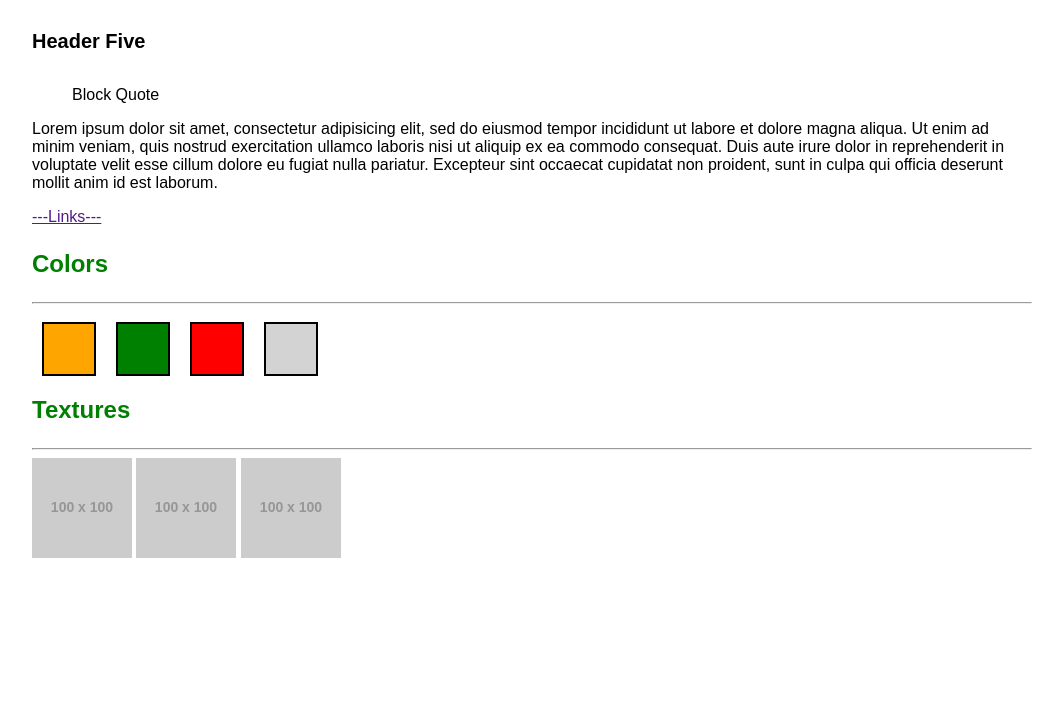
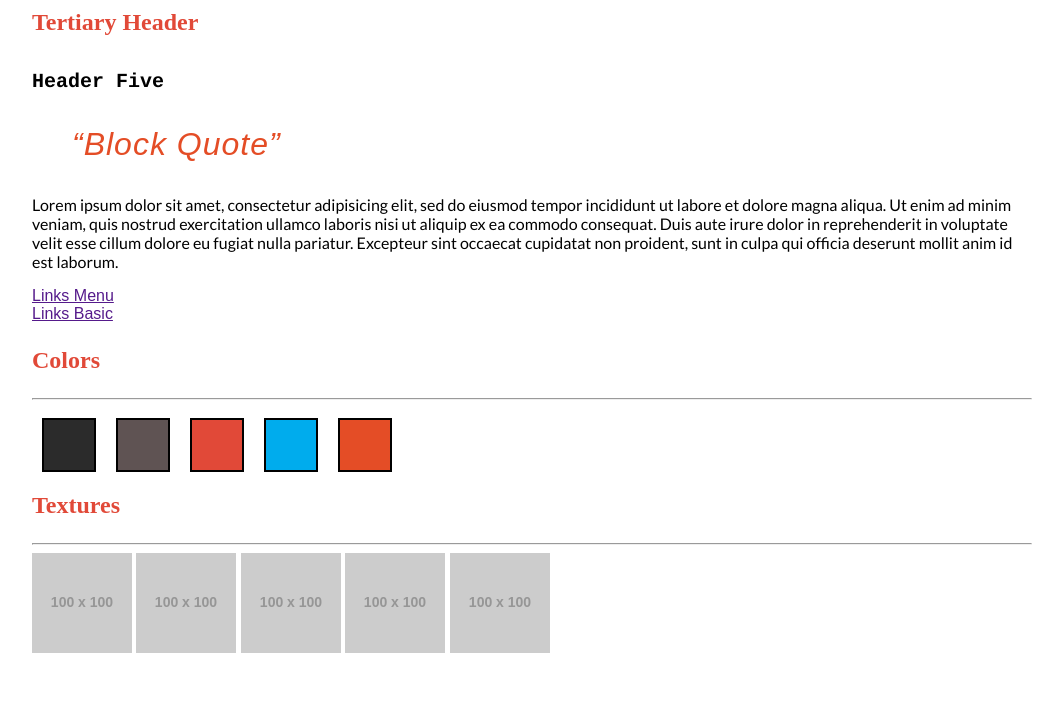
Before and after one commit to ayoung1/p3-style-tile, a plain HTML site: page index.html in a window 1280 px wide. Shown: the part 512-1219 px from the top of the page, without its empty margins (108-1171 px from the left). Before the commit the page ends 1124 px from the top, so only its background shows below. Drawn offline with Linux system fonts and the light colour scheme; placeholder pictures from the web are drawn by us; a web font is replaced by a local one.

Commit message:
Colors and Fonts

```diff
--- a/css/styles.css
+++ b/css/styles.css
@@ -3,25 +3,48 @@
 }
 
 /*typography*/
+h1{
+	font: 400 100px/1.3 'Berkshire Swash', Helvetica, sans-serif;
+	color: #2b2b2b;
+	text-shadow: 1px 1px 0px #ededed, 4px 4px 0px rgba(0,0,0,0.15);
+	font-size: 3em;
+}
+
 h2{
-	color:orange;
+	color: #5F5353;
 	font-size: 2em;
+	font-family: 'NovecentowideBookBold', sans-serif;
 }
 
 h3{
-	color: green;
+	color: #E14938;
 	font-size: 1.5em;
+	font-family: 'Gabriela', serif;
 }
 
 h5{
+	color: #000;
 	font-size: 1.25em;
+	font-family: courier;
+}
+
+blockquote{
+	color: #e44d26;
+	font-size: 2em;
+	font-style: italic;
+	letter-spacing: 1px;
+}
+
+p{
+	font-family: 'Lato', sans-serif;
 }
 
 /*Colors*/
 .color-1,
 .color-2,
 .color-3,
-.color-4{
+.color-4,
+.color-5{
 	border: 2px solid #000;
 	float:left;
 	margin:10px;
@@ -30,19 +53,23 @@ h5{
 }
 
 .color-1{
-	background: orange;
+	background: #2b2b2b;
 }
 
 .color-2{
-	background: green;
+	background: #5F5353;
 }
 
 .color-3{
-	background: red;
+	background: #E14938;
 }
 
 .color-4{
-	background: lightgrey;
+	background: #00ACED;
+}
+
+.color-5{
+	background: #e44d26;
 }
 
 /* Diagnostic Styling */
--- a/index.html
+++ b/index.html
@@ -7,6 +7,10 @@
   <link rel="stylesheet" type="text/css" href="css/normalize.css">
 
   <link rel="stylesheet" type="text/css" href="css/grid.css">
+
+  <link href="http://fonts.googleapis.com/css?family=Berkshire+Swash" rel="stylesheet" type="text/css">
+  <link href="http://fonts.googleapis.com/css?family=Lato:300,400,700,900,300italic,400italic,700italic" rel="stylesheet" type="text/css">
+  <link href='http://fonts.googleapis.com/css?family=Gabriela' rel='stylesheet' type='text/css'>
 
   <link rel="stylesheet" type="text/css" href="css/styles.css">
 
@@ -26,7 +30,9 @@
 	<h2>Secondary Header</h2>
 	<h3>Tertiary Header</h3>
 	<h5>Header Five</h5>
-	<blockquote>Block Quote</blockquote>
+	<blockquote>
+		&ldquo;Block Quote&rdquo;
+	</blockquote>
 
 	<p>Lorem ipsum dolor sit amet, consectetur adipisicing elit, sed do eiusmod
 	tempor incididunt ut labore et dolore magna aliqua. Ut enim ad minim veniam,
@@ -35,7 +41,8 @@
 	cillum dolore eu fugiat nulla pariatur. Excepteur sint occaecat cupidatat non
 	proident, sunt in culpa qui officia deserunt mollit anim id est laborum.</p>
 
-	<a href="">---Links---</a>
+	<a class="menu" href="">Links Menu</a><div></div>
+	<a href="">Links Basic</a>
 
 	<h3>Colors</h3>
 	<hr>
@@ -44,6 +51,7 @@
 		<div class="color-2"></div>
 		<div class="color-3"></div>
 		<div class="color-4"></div>
+		<div class="color-5"></div>
 	</div>
 
 
@@ -52,8 +60,11 @@
 	<img src="http://placehold.it/100x100" alt="Texture1">
 	<img src="http://placehold.it/100x100" alt="Texture2">
 	<img src="http://placehold.it/100x100" alt="Texture3">
+	<img src="http://placehold.it/100x100" alt="Texture4">
+	<img src="http://placehold.it/100x100" alt="Texture5">
 
   </div>
 
+	<div class="clear"></div>
 </body>
 </html>
```
